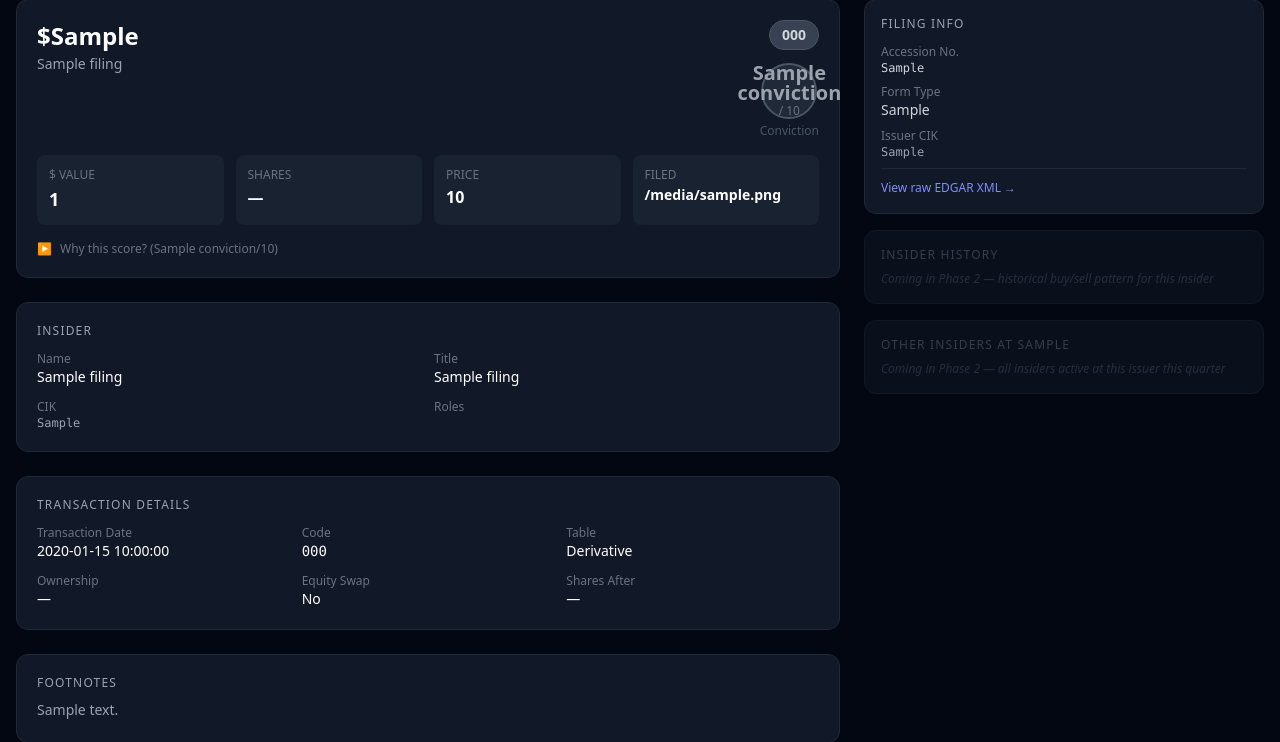
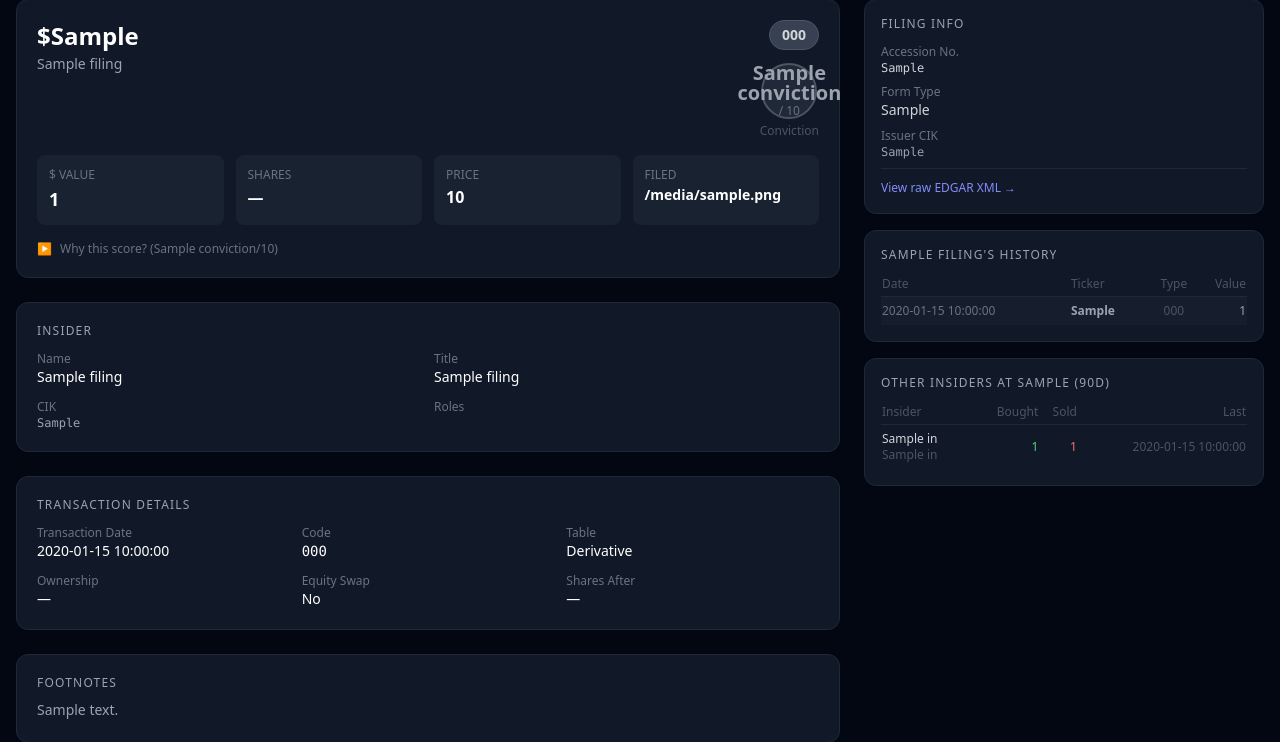
Before and after one commit to cdelvalle81282/insider-tracker, a FastAPI app: template templates/filing.html in a window 1280 px wide. Shown: the part 114-856 px from the top of the page. Run offline with FastAPI, Linux system fonts and the light colour scheme; the template is opened without the code that fills it: most values are stand-ins (such as "Sample title", 1, 10 or a date in 2020); some libraries are stand-ins or nearby versions.

Commit message:
Phase 2 Session 4: Insider History + Other Insiders at Issuer
- get_insider_history: last 10 transactions by insider across all companies
  uses window function to flag is_largest_buy (SQLite 3.25+)
- get_issuer_recent_insiders: distinct insiders at same issuer last 90 days
  groups by insider_cik with buy/sell aggregates
- Both queries filter superseded_by IS NULL
- filing.html placeholders replaced with live data tables
  - History: date, ticker, buy/sell indicator, value, star if largest buy on record
  - Current row highlighted in history table
  - Other insiders: name links to their latest filing, bought/sold totals, last date

Co-Authored-By: Claude Sonnet 4.6 (1M context) <noreply@anthropic.com>

```diff
--- a/app.py
+++ b/app.py
@@ -193,9 +193,20 @@ async def filing_detail(request: Request, transaction_id: str):
     filing = queries.get_filing_detail(db, transaction_id, ctx=ctx)
     if filing is None:
         raise HTTPException(status_code=404, detail="Filing not found")
+
+    insider_history = queries.get_insider_history(db, filing["insider_cik"])
+    issuer_insiders = queries.get_issuer_recent_insiders(
+        db,
+        filing["issuer_cik"],
+        days=90,
+        exclude_transaction_id=transaction_id,
+    )
+
     return templates.TemplateResponse(request, "filing.html", {
         "filing": filing,
         "config": active_config,
+        "insider_history": insider_history,
+        "issuer_insiders": issuer_insiders,
     })
 
 
--- a/queries.py
+++ b/queries.py
@@ -485,6 +485,82 @@ def get_run_log(conn: sqlite3.Connection, limit: int = 50) -> list[dict]:
     return [dict(r) for r in rows]
 
 
+def get_insider_history(
+    conn: sqlite3.Connection,
+    insider_cik: str,
+    limit: int = 10,
+) -> list[dict]:
+    """
+    Last N transactions by this insider across all companies.
+    Uses a window function to flag the largest buy ever so it can be highlighted.
+    Requires SQLite 3.25+ (Ubuntu 22.04 ships 3.37).
+    """
+    rows = conn.execute(
+        """
+        SELECT *,
+          CASE
+            WHEN transaction_code = 'P' AND total_value IS NOT NULL
+              AND total_value = MAX(
+                    CASE WHEN transaction_code = 'P' THEN total_value END
+                  ) OVER (PARTITION BY insider_cik)
+            THEN 1 ELSE 0
+          END AS is_largest_buy
+        FROM filings
+        WHERE insider_cik = ?
+          AND superseded_by IS NULL
+        ORDER BY transaction_date DESC
+        LIMIT ?
+        """,
+        [insider_cik, limit],
+    ).fetchall()
+    result = []
+    for r in rows:
+        d = dict(r)
+        d["total_value_fmt"] = _fmt_value(d.get("total_value"))
+        d["price_fmt"] = _fmt_value(d.get("price_per_share"))
+        result.append(d)
+    return result
+
+
+def get_issuer_recent_insiders(
+    conn: sqlite3.Connection,
+    issuer_cik: str,
+    days: int = 90,
+    exclude_transaction_id: str | None = None,
+) -> list[dict]:
+    """
+    All distinct insiders active at this issuer in the last N days,
+    grouped by insider with buy/sell aggregates. Used for the
+    'Other insiders at X' sidebar on the filing detail page.
+    """
+    since = (date.today() - timedelta(days=days)).isoformat()
+    rows = conn.execute(
+        """
+        SELECT
+            insider_cik, insider_name, insider_title,
+            SUM(CASE WHEN transaction_code='P' THEN COALESCE(total_value,0) ELSE 0 END) AS total_bought,
+            SUM(CASE WHEN transaction_code='S' THEN COALESCE(total_value,0) ELSE 0 END) AS total_sold,
+            MAX(transaction_date) AS last_date,
+            MAX(transaction_id) AS latest_transaction_id
+        FROM filings
+        WHERE issuer_cik = ?
+          AND DATE(filed_at) >= ?
+          AND (? IS NULL OR transaction_id != ?)
+          AND superseded_by IS NULL
+        GROUP BY insider_cik, insider_name, insider_title
+        ORDER BY total_bought DESC
+        """,
+        [issuer_cik, since, exclude_transaction_id, exclude_transaction_id],
+    ).fetchall()
+    result = []
+    for r in rows:
+        d = dict(r)
+        d["total_bought_fmt"] = _fmt_value(d.get("total_bought") or None)
+        d["total_sold_fmt"] = _fmt_value(d.get("total_sold") or None)
+        result.append(d)
+    return result
+
+
 def get_recent_alerts(conn: sqlite3.Connection, limit: int = 10) -> list[dict]:
     rows = conn.execute(
         "SELECT alert_key, alert_type, sent_at FROM alerts_sent ORDER BY sent_at DESC LIMIT ?",
--- a/templates/filing.html
+++ b/templates/filing.html
@@ -206,14 +206,103 @@
       </div>
     </div>
 
-    <!-- Phase 2 placeholders -->
-    <div class="bg-gray-900 border border-gray-800 rounded-xl p-4 opacity-50">
-      <h3 class="text-gray-500 text-xs uppercase tracking-widest mb-2">Insider History</h3>
-      <p class="text-gray-600 text-xs italic">Coming in Phase 2 — historical buy/sell pattern for this insider</p>
+    <!-- Insider History -->
+    <div class="bg-gray-900 border border-gray-800 rounded-xl p-4">
+      <h3 class="text-gray-400 text-xs uppercase tracking-widest mb-3">
+        {{ filing.insider_name }}'s History
+      </h3>
+      {% if insider_history %}
+      <table class="w-full text-xs">
+        <thead>
+          <tr class="text-gray-600 border-b border-gray-800">
+            <th class="pb-1 text-left font-normal">Date</th>
+            <th class="pb-1 text-left font-normal">Ticker</th>
+            <th class="pb-1 text-center font-normal">Type</th>
+            <th class="pb-1 text-right font-normal">Value</th>
+          </tr>
+        </thead>
+        <tbody class="divide-y divide-gray-800/60">
+          {% for h in insider_history %}
+          <tr class="{% if h.transaction_id == filing.transaction_id %}bg-gray-800/40{% endif %}">
+            <td class="py-1.5 pr-2 text-gray-500 whitespace-nowrap">{{ h.transaction_date }}</td>
+            <td class="py-1.5 pr-2">
+              {% if h.issuer_ticker %}
+              <a href="/issuer/{{ h.issuer_ticker }}"
+                 class="font-bold {% if h.issuer_ticker == filing.issuer_ticker %}text-white{% else %}text-gray-400 hover:text-white{% endif %}">
+                {{ h.issuer_ticker }}
+              </a>
+              {% else %}
+              <span class="text-gray-600">—</span>
+              {% endif %}
+            </td>
+            <td class="py-1.5 text-center">
+              {% if h.transaction_code == 'P' %}
+              <span class="text-green-400">▲</span>
+              {% elif h.transaction_code == 'S' %}
+              <span class="text-red-400">▼</span>
+              {% else %}
+              <span class="text-gray-600">{{ h.transaction_code }}</span>
+              {% endif %}
+            </td>
+            <td class="py-1.5 text-right
+                       {% if h.transaction_code == 'P' %}text-green-400{% elif h.transaction_code == 'S' %}text-red-400{% else %}text-gray-400{% endif %}">
+              {{ h.total_value_fmt or '—' }}
+              {% if h.is_largest_buy and h.transaction_code == 'P' %}
+              <span class="ml-1 text-yellow-500 text-xs" title="Largest buy on record">★</span>
+              {% endif %}
+            </td>
+          </tr>
+          {% endfor %}
+        </tbody>
+      </table>
+      {% else %}
+      <p class="text-gray-600 text-xs">No prior transactions found in the last 2 years.</p>
+      {% endif %}
     </div>
-    <div class="bg-gray-900 border border-gray-800 rounded-xl p-4 opacity-50">
-      <h3 class="text-gray-500 text-xs uppercase tracking-widest mb-2">Other Insiders at {{ filing.issuer_ticker or filing.issuer_name }}</h3>
-      <p class="text-gray-600 text-xs italic">Coming in Phase 2 — all insiders active at this issuer this quarter</p>
+
+    <!-- Other Insiders at Issuer -->
+    <div class="bg-gray-900 border border-gray-800 rounded-xl p-4">
+      <h3 class="text-gray-400 text-xs uppercase tracking-widest mb-3">
+        Other Insiders at {{ filing.issuer_ticker or filing.issuer_name }} (90d)
+      </h3>
+      {% if issuer_insiders %}
+      <table class="w-full text-xs">
+        <thead>
+          <tr class="text-gray-600 border-b border-gray-800">
+            <th class="pb-1 text-left font-normal">Insider</th>
+            <th class="pb-1 text-right font-normal">Bought</th>
+            <th class="pb-1 text-right font-normal">Sold</th>
+            <th class="pb-1 text-right font-normal">Last</th>
+          </tr>
+        </thead>
+        <tbody class="divide-y divide-gray-800/60">
+          {% for ins in issuer_insiders %}
+          <tr>
+            <td class="py-1.5 pr-2">
+              <a href="/filing/{{ ins.latest_transaction_id }}"
+                 class="text-gray-300 hover:text-white">
+                {{ ins.insider_name }}
+              </a>
+              {% if ins.insider_title %}
+              <div class="text-gray-600 truncate max-w-[120px]">{{ ins.insider_title }}</div>
+              {% endif %}
+            </td>
+            <td class="py-1.5 text-right text-green-400">
+              {{ ins.total_bought_fmt or '—' }}
+            </td>
+            <td class="py-1.5 text-right text-red-400">
+              {{ ins.total_sold_fmt or '—' }}
+            </td>
+            <td class="py-1.5 text-right text-gray-600 whitespace-nowrap">
+              {{ ins.last_date }}
+            </td>
+          </tr>
+          {% endfor %}
+        </tbody>
+      </table>
+      {% else %}
+      <p class="text-gray-600 text-xs">No other insider activity at this issuer in the last 90 days.</p>
+      {% endif %}
     </div>
   </div>
 
```
